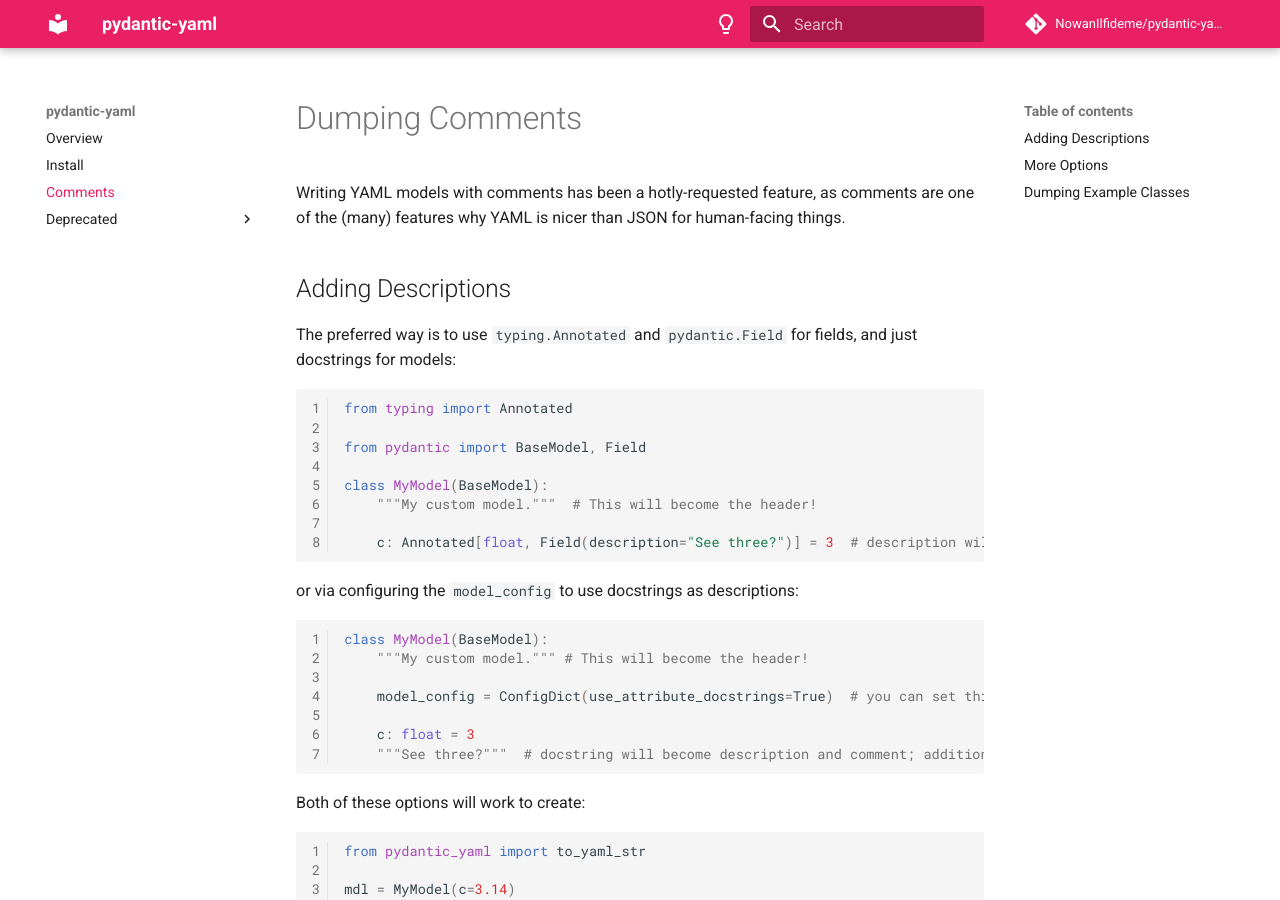
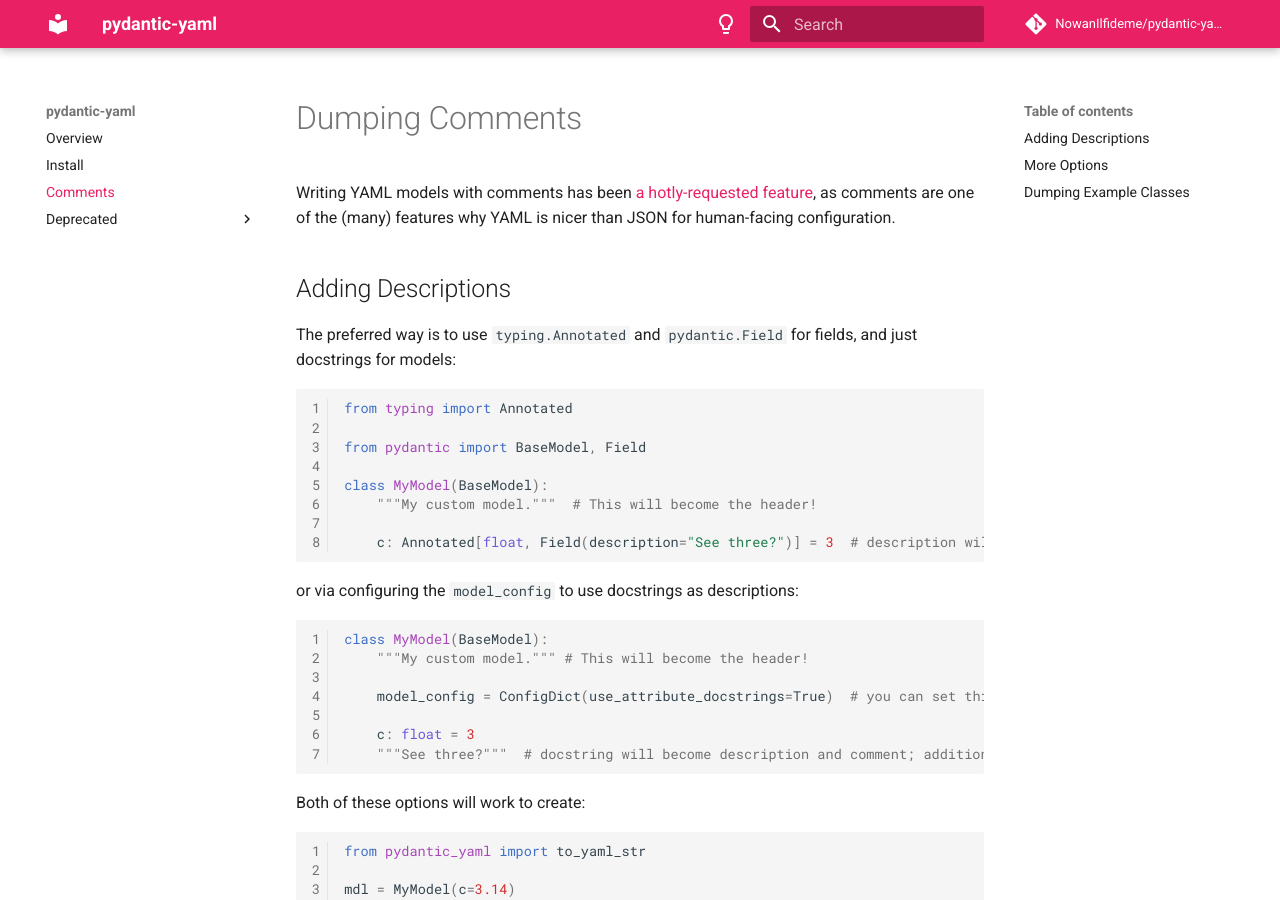
Before and after one commit to NowanIlfideme/pydantic-yaml, an MkDocs documentation site: the page built from docs/comments.md, in a window 1280 px wide and 900 px high. Built offline with MkDocs 1.6.1 and Material for MkDocs 9.7.7, drawn with Linux system fonts in a browser that asks for light colours; comment, search, counter and statistics services are not loaded.

```diff
--- a/docs/comments.md
+++ b/docs/comments.md
@@ -1,7 +1,8 @@
 # Dumping Comments
 
-Writing YAML models with comments has been a hotly-requested feature,
-as comments are one of the (many) features why YAML is nicer than JSON for human-facing things.
+Writing YAML models with comments has been
+[a hotly-requested feature](https://github.com/NowanIlfideme/pydantic-yaml/issues/83),
+as comments are one of the (many) features why YAML is nicer than JSON for human-facing configuration.
 
 ## Adding Descriptions
 
```
